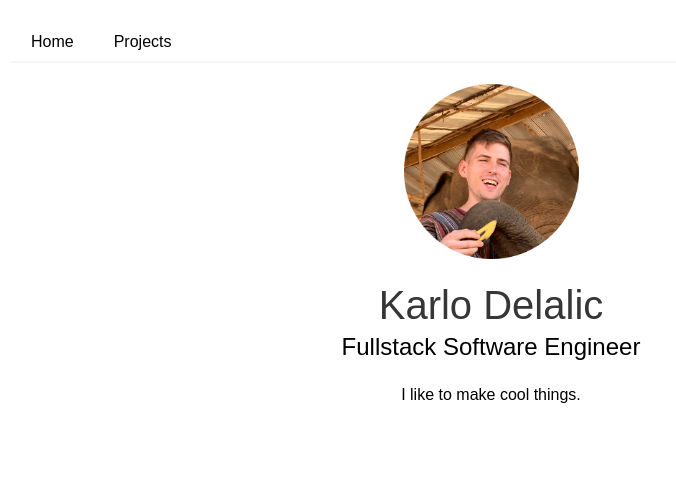
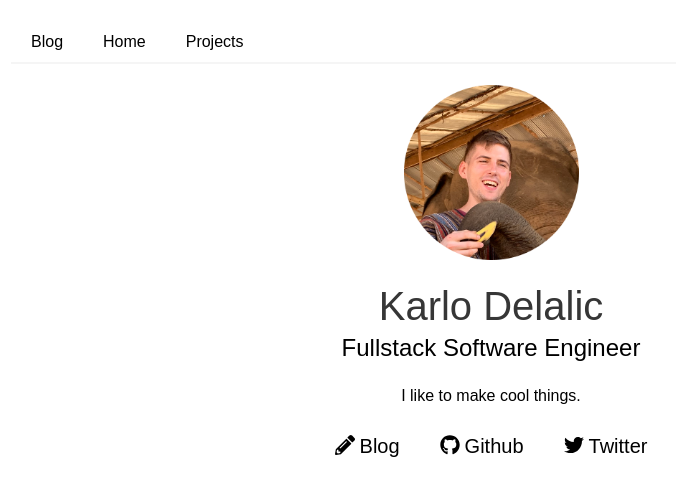
Before and after one commit to kdelalic/karlodelalic.com-gatsby, a Gatsby site: page / in a window 1280 px wide. Shown: the whole page, without its empty margins (149-825 px from the left). Built offline with nearby package versions, Linux system fonts and the light colour scheme; Gatsby itself is replaced by a stand-in of ours.

Commit message:
Add link buttons

```diff
--- a/package.json
+++ b/package.json
@@ -20,7 +20,8 @@
     "prop-types": "^15.7.2",
     "react": "^16.8.6",
     "react-dom": "^16.8.6",
-    "react-helmet": "^5.2.1"
+    "react-helmet": "^5.2.1",
+    "react-icons": "^3.7.0"
   },
   "devDependencies": {
     "prettier": "^1.17.0"
--- a/src/components/_base.scss
+++ b/src/components/_base.scss
@@ -1,4 +1,26 @@
 $width-large: 960px;
+
+.links {
+    display: flex;
+    justify-content: center;
+    margin-top: 20px;
+
+    .link-button {
+        color: black;
+        text-decoration: none;
+        display: flex;
+        font-size: 1.25em;
+        padding: 10px 20px;
+
+        .link-button-icon {
+            margin-right: 5px;
+        }
+    }
+
+    .link-button:hover {
+        background-color: #f1f1f1;
+    }
+}
 
 h1 {
     font-size: 2.5rem;
--- a/src/components/header.scss
+++ b/src/components/header.scss
@@ -11,6 +11,7 @@
         padding: 10px 20px;
         text-decoration: none;
         color: black;
+        border-bottom: 1px solid transparent;
     }
 
     .navbar-item:hover {
--- a/src/pages/index.js
+++ b/src/pages/index.js
@@ -1,4 +1,6 @@
 import React from "react"
+import { Link } from "gatsby"
+import { FaGithub, FaPencilAlt, FaTwitter } from "react-icons/fa";
 
 import Layout from "../components/layout"
 import Image from "../components/image"
@@ -13,6 +15,17 @@
     <h1 style={{color: `#363636`}}>Karlo Delalic</h1>
     <h2 style={{marginTop: `5px`}}>Fullstack Software Engineer</h2>
     <p style={{marginTop: `25px`}}>I like to make cool things.</p>
+    <div className="links">
+        <Link className="link-button" to="/blog">
+            <FaPencilAlt className="link-button-icon"/> Blog
+        </Link>
+        <a className="link-button" href="https://github.com/kdelalic" target="_blank" rel="noopener noreferrer">
+            <FaGithub className="link-button-icon"/> Github
+        </a>
+        <a className="link-button" href="https://twitter.com/karlodelalic" target="_blank" rel="noopener noreferrer">
+            <FaTwitter className="link-button-icon"/> Twitter
+        </a>
+    </div>
   </Layout>
 )
 
```
Also changed, not shown: src/pages/blog.js (added, +14 -0 lines), 1 other file.
